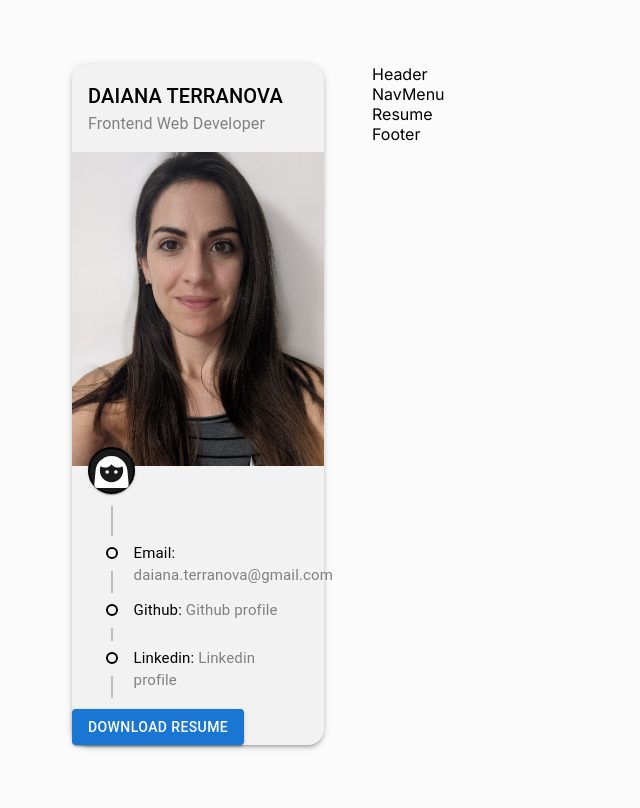
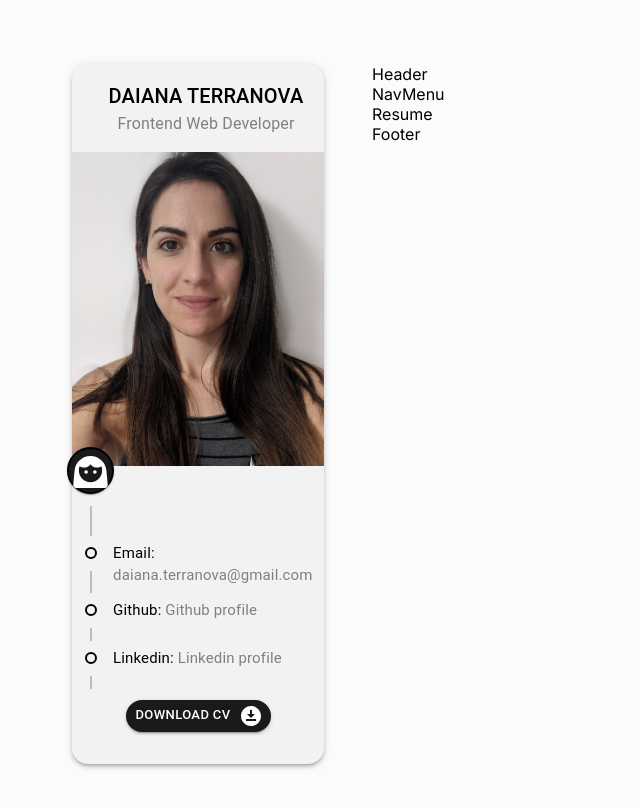
Before and after one commit to daiterranova/Portfolio, a React (Vite) app: page / in a window 1280 px wide. Shown: the top 808 px of the page, without its empty margins (0-640 px from the left). Built offline with nearby package versions, Linux system fonts and the light colour scheme.

Commit message:
add button to profile component and set styles to center the button

```diff
--- a/src/components/Profile.jsx
+++ b/src/components/Profile.jsx
@@ -8,9 +8,16 @@ import TimelineContent from '@mui/lab/TimelineContent';
 import { name, role, socials, email } from "../utils/resumeData";
 import Face3Icon from '@mui/icons-material/Face3';
 import { CustomTimelineSeparator } from "./Timeline";
-
+import DownloadForOfflineIcon from '@mui/icons-material/DownloadForOffline';
+import SchoolIcon from '@mui/icons-material/School';
+import WorkIcon from '@mui/icons-material/Work';
+import CustomButton from "./CustomButton";
 const containerStyles = {
   boxShadow: 3,
+  display: 'flex',
+  alignItems:'center',
+  flexDirection:'column',
+  paddingBottom:'2rem'
 }
 
 export const CustomTimelineItemData = ({ title, text, link }) => (
@@ -39,7 +46,7 @@ const Profile = () => {
         ))}
       </CustomTimeline>
     </Box>
-    <Button variant="contained">download resume</Button>
+    <CustomButton text="download CV" icon={<DownloadForOfflineIcon />} />
   </Box>)
 };
 
```
